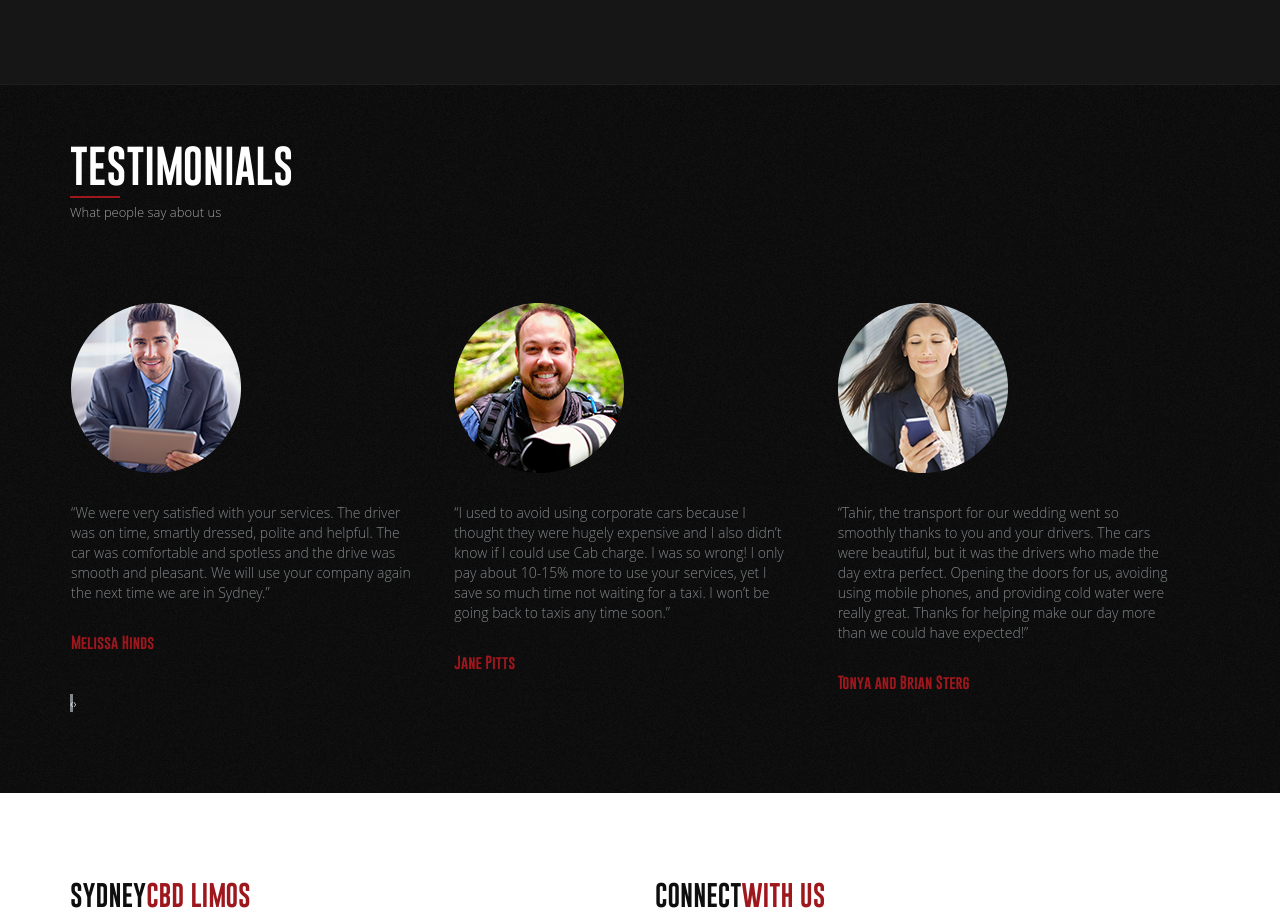
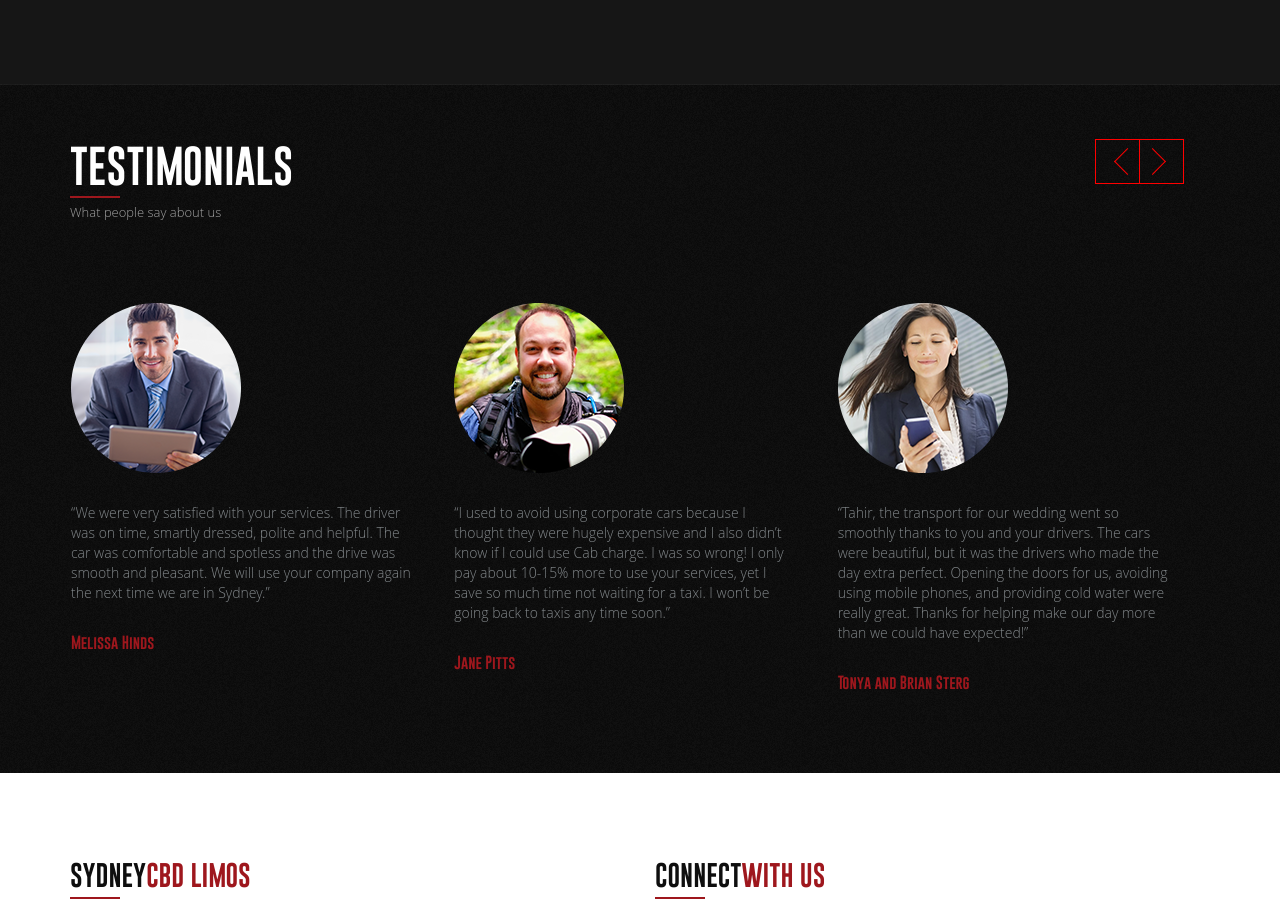
Before and after one commit to chukavin1994/auto_shop, a plain HTML site: page index.html in a window 1280 px wide. Shown: the part 2640-3553 px from the top of the page. Drawn offline with nearby package versions, Linux system fonts and the light colour scheme; files whose address does not match are found by name.

Commit message:
carousel carcasses

```diff
--- a/css/style.css
+++ b/css/style.css
@@ -256,9 +256,40 @@
 
 	}
 	.owl-prev>span {
-		width: 1px;
-		height: 20px;
-		background-color: #82878a;
+		display: none;
+	}
+	.owl-prev {
+		position: relative;
+		}
+	.owl-prev:before {
+		content: "";
+		position: absolute;
+		width: 19px;
+		height: 19px;
+		top: 12px;
+		transform: rotate(-45deg);
+		border-top: 1px solid red;
+		border-left: 1px solid red;
+	}
+	.owl-next>span {
+		display: none;
+	}
+	button {
+		outline: none;
+	}
+	.owl-next {
+		position: relative;
+		}
+	.owl-next:before {
+		content: "";
+		position: absolute;
+		width: 19px;
+		height: 19px;
+		top: 12px;
+		left: 3px;
+		transform: rotate(135deg);
+		border-top: 1px solid red;
+		border-left: 1px solid red;
 	}
 	#our_fleet>h4 {
 		font-size: 40px;
@@ -524,6 +555,22 @@
 		font-size: 14px;
 		font-family: 'gobold';
 	}
+	#testimonial .owl-next {
+	 position: absolute;
+    top: -40%;
+    right: 26px;
+    width: 45px;
+    height: 45px;
+    border: 1px solid red;
+	}
+	#testimonial .owl-prev {
+	 position: absolute;
+    top: -40%;
+    right: 70px;
+    width: 45px;
+    height: 45px;
+    border: 1px solid red;
+	}
 
 	/*connect*/
 	#connect {
```
